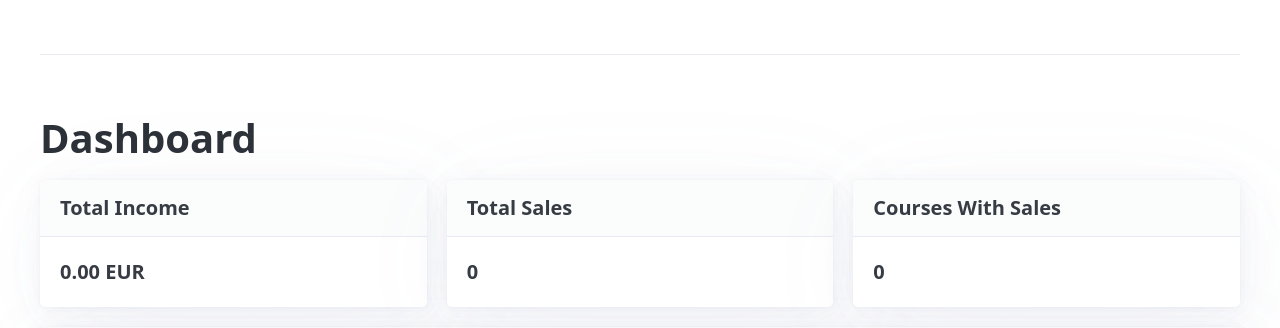
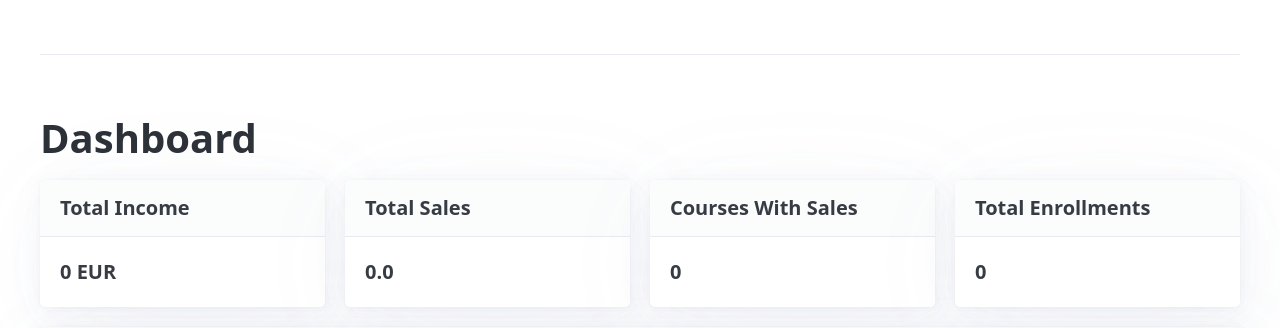
Before and after one commit to qwmye/toolspaedeia, a Django app: page /purchases/income/ in a window 1280 px wide. Shown: the part 225-553 px from the top of the page. Run offline with Django 5.2, Linux system fonts and the light colour scheme; the visitor is signed in with stand-in values (Sample User, id 1); data that the repository does not hold is empty; some libraries are stand-ins or nearby versions.

Commit message:
Add enrollments statistics on publisher income page

```diff
--- a/toolspaedeia/purchases/templates/purchases/publisher_income.html
+++ b/toolspaedeia/purchases/templates/purchases/publisher_income.html
@@ -22,6 +22,12 @@
                 <strong>Courses With Sales</strong>
             </header>
             <strong>{{ purchases|length }}</strong>
+        </article>
+        <article>
+            <header>
+                <strong>Total Enrollments</strong>
+            </header>
+            <strong>{{ total_enrollments }}</strong>
         </article>
     </div>
 
--- a/toolspaedeia/purchases/views.py
+++ b/toolspaedeia/purchases/views.py
@@ -44,17 +44,28 @@ class PublisherIncomeView(TitledViewMixin, LoginRequiredMixin, PermissionRequire
             .annotate(
                 sales_count=Count("id"),
                 total_income=Sum("amount"),
-                income_percentage=Sum("amount") / Sum("course__price") * 100,
             )
             .order_by("-total_income", "course__name")
         )
 
     def get_context_data(self, **kwargs):
         context = super().get_context_data(**kwargs)
-        purchases = list(context["purchases"])
-        total_sales = sum(row["sales_count"] for row in purchases)
-        total_income = sum((row["total_income"] for row in purchases), start=Decimal("0.00"))
+        purchases = []
+        total_enrollments = 0
+        total_sales = Decimal("0.0")
+        total_income = 0
+
+        for purchase in context["purchases"]:
+            total_sales += purchase["sales_count"]
+            total_income += purchase["total_income"]
+            if purchase["sales_count"] == 0:
+                total_enrollments += 1
+            else:
+                purchases.append(purchase)
+            purchase["income_percentage"] = purchase["sales_count"] / purchase["total_income"]
+
         context["purchases"] = purchases
+        context["total_enrollments"] = total_enrollments
         context["total_sales"] = total_sales
         context["total_income"] = total_income
         return context
@@ -193,8 +204,8 @@ class EnrollmentDialogView(LoginRequiredMixin, View):
                         }
                     ],
                     mode="payment",
-                    success_url=request.build_absolute_uri("/courses/browse/"),
-                    cancel_url=request.build_absolute_uri("/courses/browse/"),
+                    success_url=request.build_absolute_uri("/courses/purchased-courses/"),
+                    cancel_url=request.build_absolute_uri("/courses/purchased-courses/"),
                     metadata={
                         "course_id": str(course.id),
                         "user_id": str(request.user.id),
```
